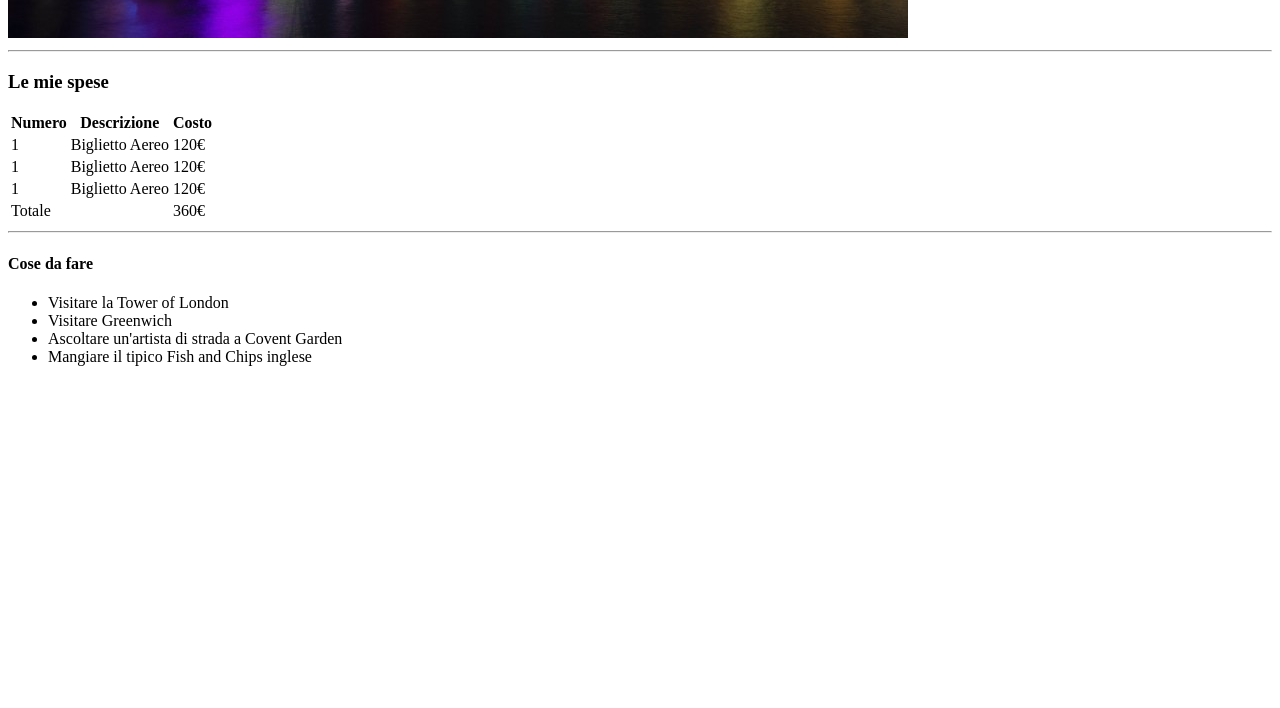
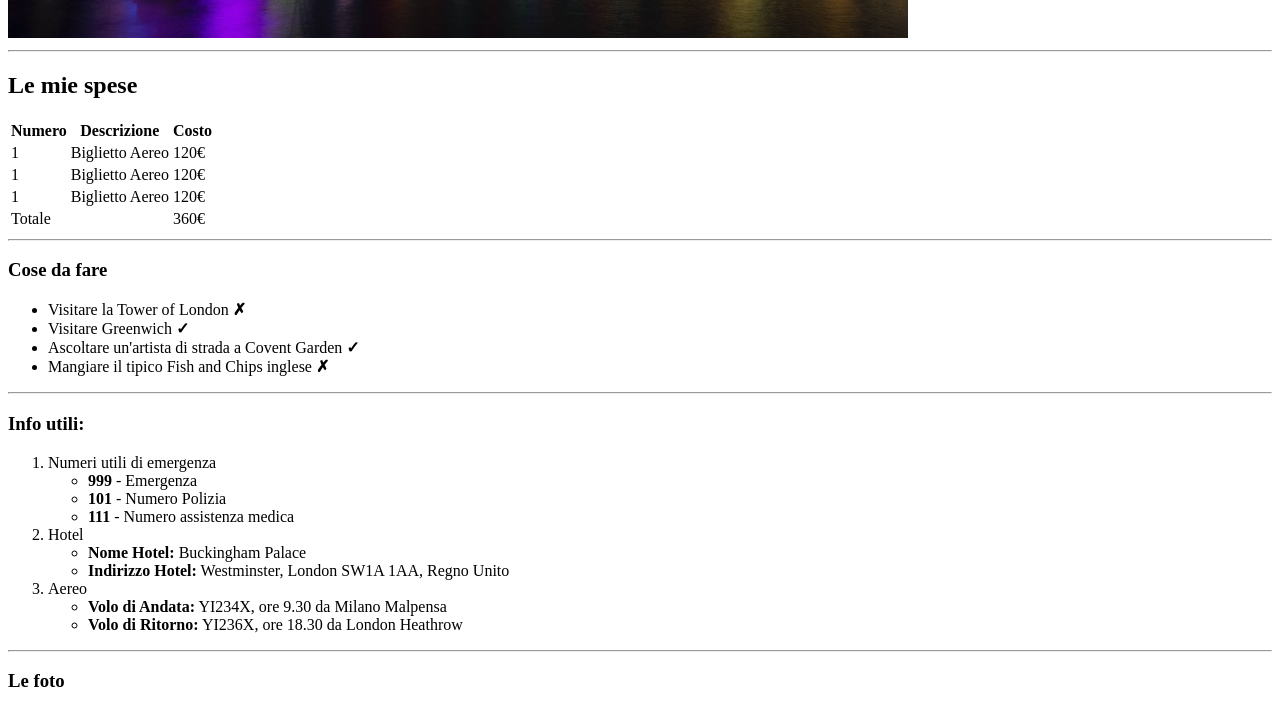
Before and after one commit to Christian01881/html-london-trip, a plain HTML site: page index.html in a window 1280 px wide. Shown: the part 629-1337 px from the top of the page. Before the commit the page ends 1011 px from the top, so only its background shows below. Drawn offline with Linux system fonts and the light colour scheme.

Commit message:
add-fixtitle-projectcompleted

```diff
--- a/index.html
+++ b/index.html
@@ -17,7 +17,7 @@
 
     <!-- inizio corpo della pagina -->
     <section>
-        <h3>Le mie spese</h3>
+        <h2>Le mie spese</h2>
         <table>
             <thead>
                 <tr>
@@ -54,14 +54,46 @@
         <hr>
     </section>
     <section>
-        <h4>Cose da fare</h4>
+        <h3>Cose da fare</h3>
         <ul>
-            <li>Visitare la Tower of London</li>
-            <li>Visitare Greenwich</li>
-            <li>Ascoltare un'artista di strada a Covent Garden</li>
-            <li>Mangiare il tipico Fish and Chips inglese</li>
+            <li>Visitare la Tower of London <strong>&#x2717;</strong></li>
+            <li>Visitare Greenwich <strong>&check;</strong></li>
+            <li>Ascoltare un'artista di strada a Covent Garden <strong>&check;</strong></li>
+            <li>Mangiare il tipico Fish and Chips inglese <strong>&#x2717;</strong></li>
         </ul>
+        <hr>
+    </section>
+    <section>
+        <h3>Info utili:</h3>
+        <ol>
+            <li>Numeri utili di emergenza
+                <ul>
+                    <li><strong>999</strong> - Emergenza</li>
+                    <li><strong>101</strong> - Numero Polizia</li>
+                    <li><strong>111</strong> - Numero assistenza medica</li>
+                </ul>
+            </li>
+            <li>Hotel
+                <ul>
+                    <li><strong>Nome Hotel:</strong> Buckingham Palace</li>
+                    <li><strong>Indirizzo Hotel:</strong> Westminster, London SW1A 1AA, Regno Unito</li>
+                </ul>
+            </li>
+            <li>Aereo
+                <ul>
+                    <li><strong>Volo di Andata:</strong> YI234X, ore 9.30 da Milano Malpensa</li>
+                    <li><strong>Volo di Ritorno:</strong> YI236X, ore 18.30 da London Heathrow</li>
+                </ul>
+            </li>
+        </ol>
+        <hr>
     </section>
     <!-- fine corpo della pagina -->
+    <!-- inizio footer della pagina -->
+    <section>
+        <h3>Le foto</h3>
+        <img src="https://www.abta.com/sites/default/files/styles/large/public/media/uploads/london-400x400-compressor_0.jpg" alt=""/><img src="img/london_2.jpg" alt="">
+    </section>
+    <!-- fine footer della pagina -->
 </body>
 </html>
```
Also changed, not shown: img/london_2.jpg (added).
